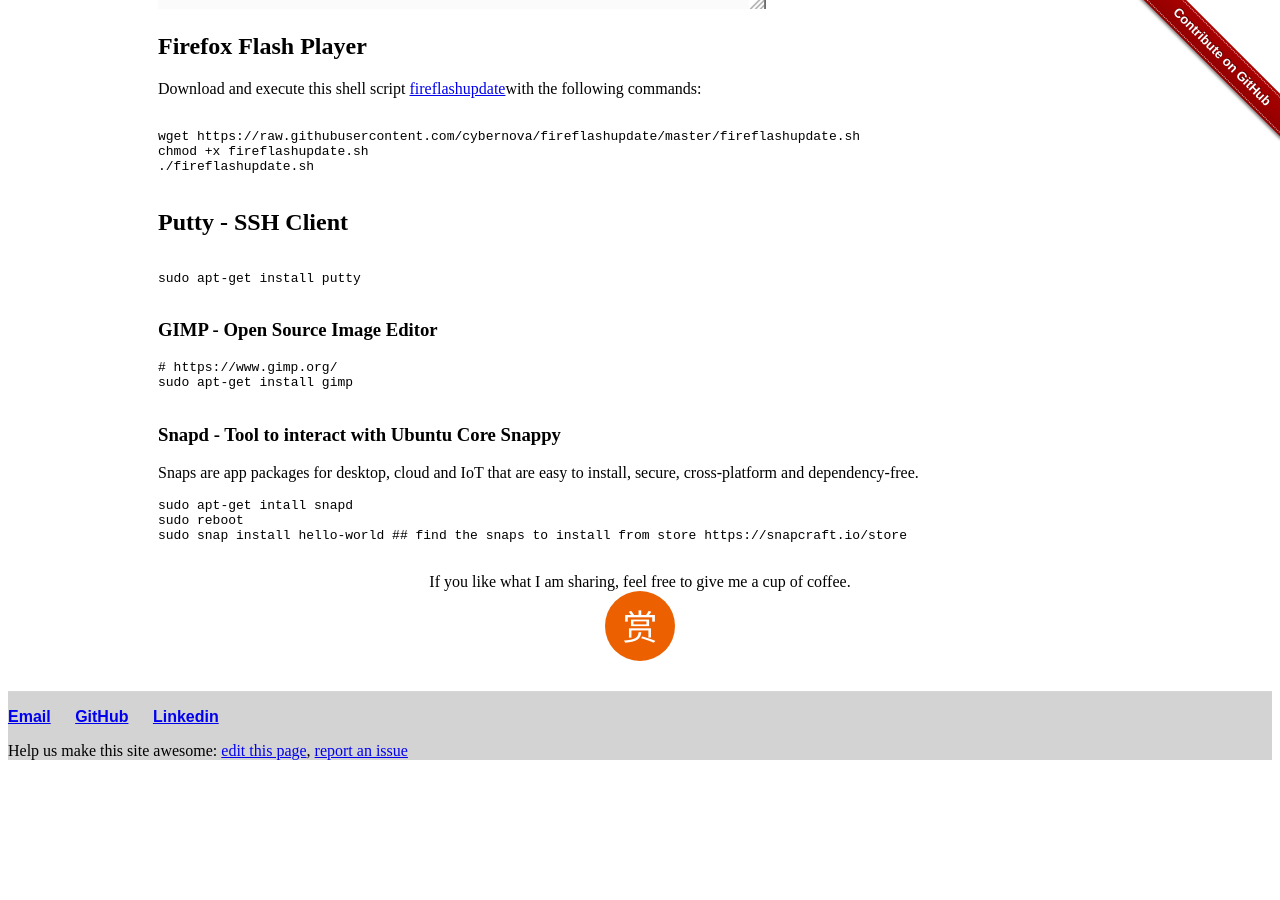
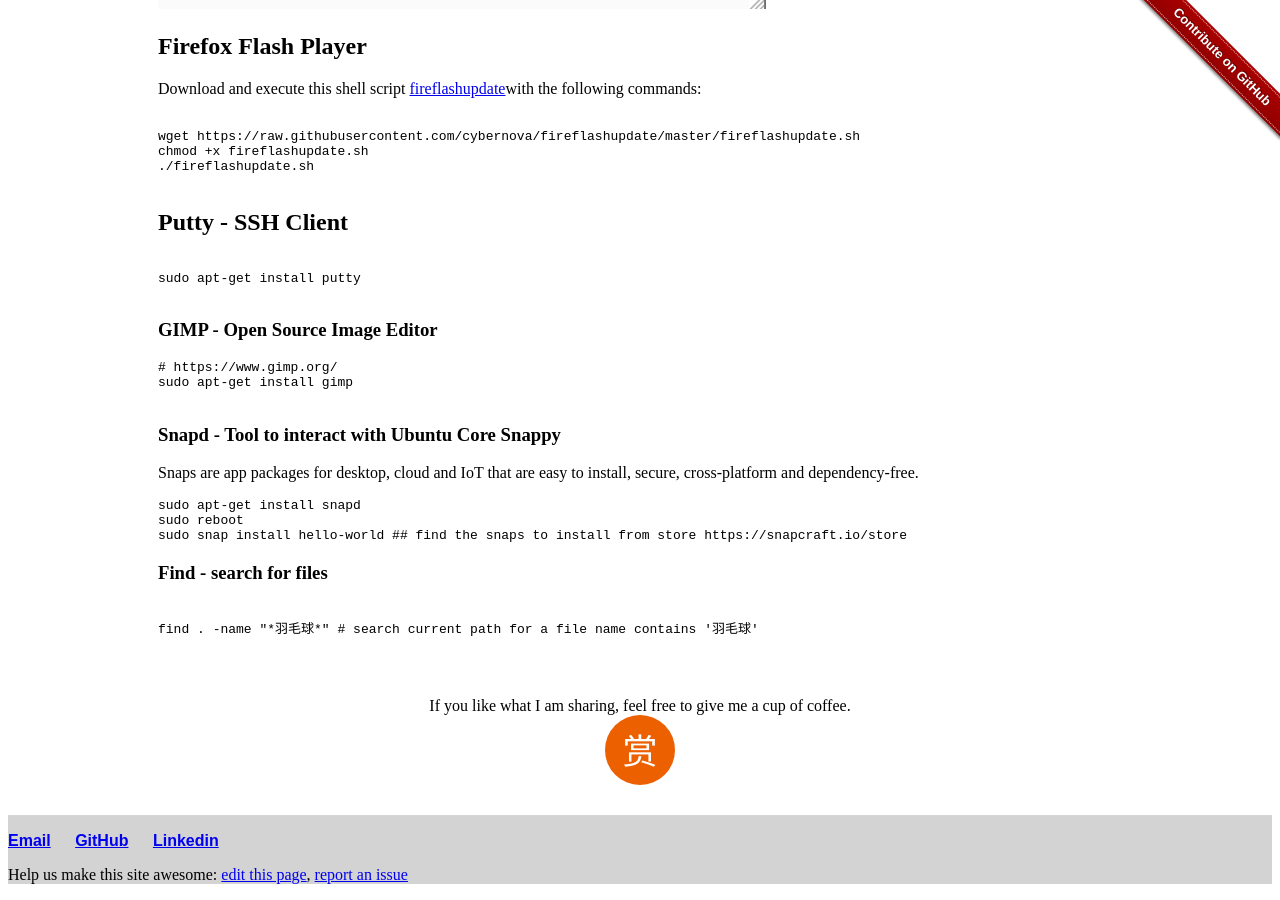
Before and after one commit to liuning0820/liuning0820.github.io, a Jekyll site: the page built from _posts/2019-04-18-play-with-debian.md, in a window 1280 px wide and 900 px high, scrolled down 2655 px. Built offline with Jekyll 4.4.1, drawn with Linux system fonts in a browser that asks for light colours; before the commit the page ends 3431 px from its top, so only the background shows below that.

Commit message:
update a bit.

````diff
--- a/_posts/2019-04-18-play-with-debian.md
+++ b/_posts/2019-04-18-play-with-debian.md
@@ -165,7 +165,16 @@ Snaps are app packages for desktop, cloud and IoT that are easy to install, secu
 
 
 ```sh
-sudo apt-get intall snapd
+sudo apt-get install snapd
 sudo reboot
 sudo snap install hello-world ## find the snaps to install from store https://snapcraft.io/store
 ```
+
+### Find - search for files
+
+```sh
+
+find . -name "*羽毛球*" # search current path for a file name contains '羽毛球'
+
+
+```
````
